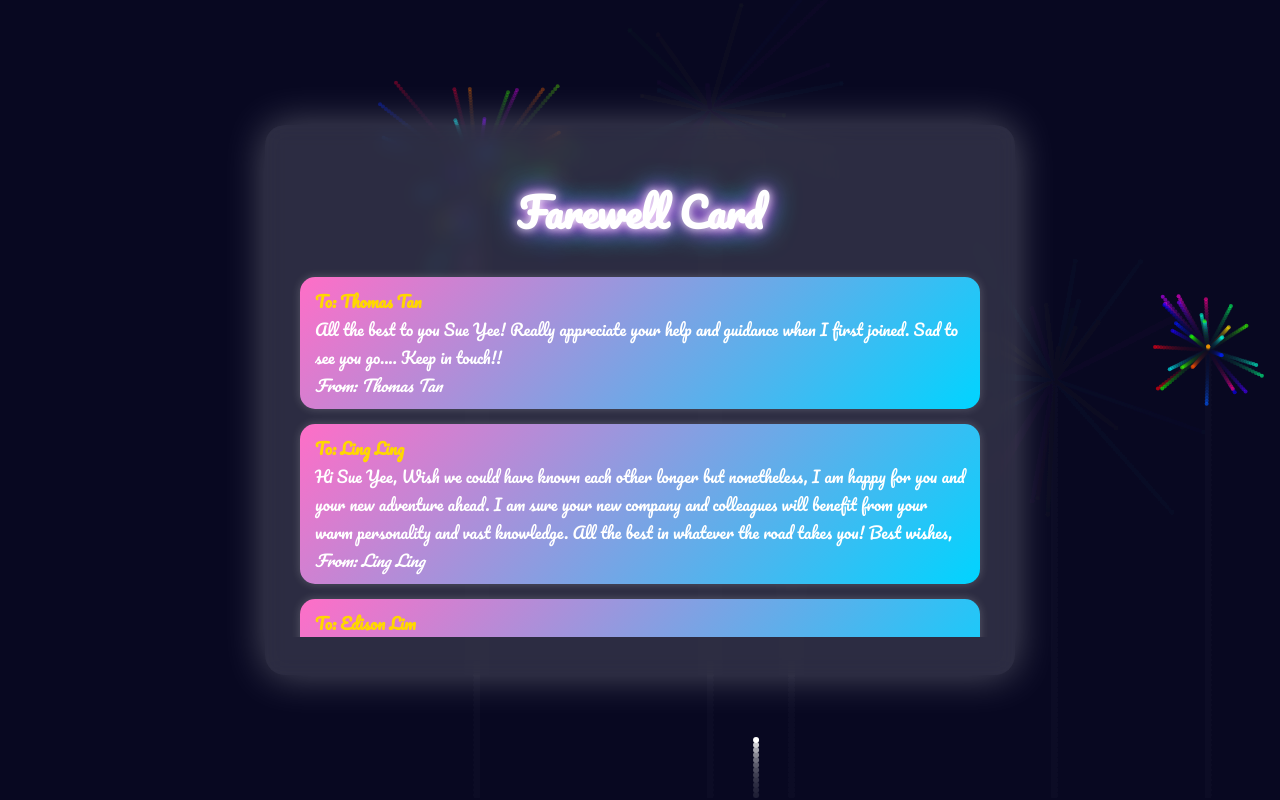
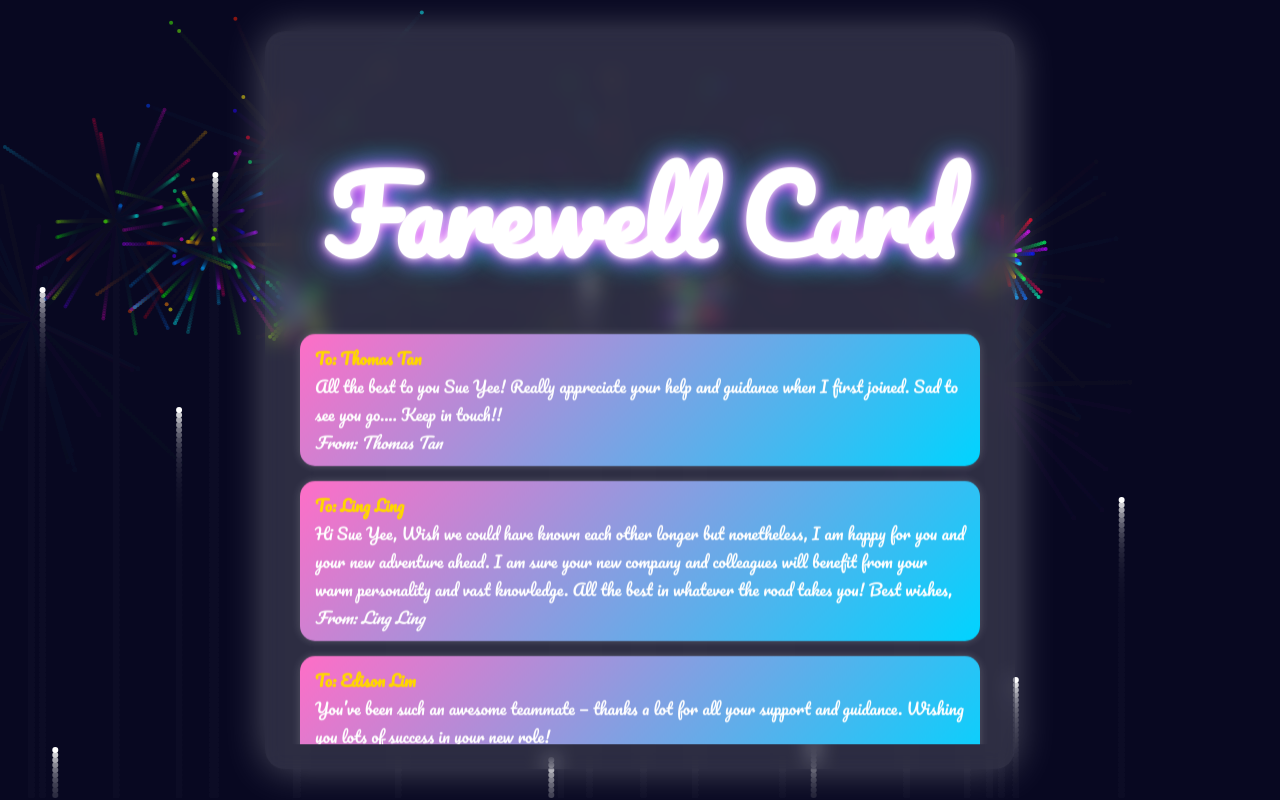
Before and after one commit to chizhebaselcorp-debug/czczczcz, a plain HTML site: page index.html in a window 1280 px wide. Drawn offline with Linux system fonts and the light colour scheme.

Commit message:
Update index.html

```diff
--- a/index.html
+++ b/index.html
@@ -21,8 +21,9 @@ body, html {
   top: 50%;
   left: 50%;
   transform: translate(-50%, -50%);
-  width: 700px;
-  min-height: 500px;
+  width: 90%;           /* 自适应宽度 */
+  max-width: 700px;     /* 最大宽度 */
+  min-height: 400px;
   background: rgba(255,255,255,0.15);
   border-radius: 20px;
   box-shadow: 0 0 40px rgba(255,255,255,0.3);
@@ -35,14 +36,16 @@ body, html {
 
 h1 {
   margin-bottom: 20px;
-  font-size: 40px;
+  font-size: 8vw;       /* 根据屏幕宽度自动缩放 */
+  max-font-size: 40px;
+  min-font-size: 24px;
   text-shadow: 0 0 10px #fff, 0 0 20px #f0f, 0 0 30px #0ff;
 }
 
 #messages {
   margin-top: 20px;
   text-align: left;
-  max-height: 350px;
+  max-height: 50vh;     /* 高度自适应屏幕 */
   overflow-y: auto;
   padding: 10px;
 }
@@ -54,7 +57,7 @@ h1 {
   background: linear-gradient(135deg,#ff6ec7,#00d4ff);
   box-shadow: 0 0 10px rgba(255,255,255,0.2);
   position: relative;
-  opacity: 1; /* 固定显示 */
+  opacity: 1;
   transform: translateY(0) scale(1);
 }
 
@@ -79,16 +82,6 @@ canvas {
 
 <div id="ecardContainer">
   <h1>Farewell Card</h1>
-
-  <div id="inputSection">
-    <!-- 已隐藏 -->
-    <input type="text" id="resignee" placeholder="Resignee’s Name">
-    <textarea id="message" placeholder="Your Blessing" rows="3"></textarea>
-    <input type="text" id="from" placeholder="From">
-    <br>
-    <button onclick="addMessage()">Add Message</button>
-    <button onclick="generateShareable()">Generate Card</button>
-  </div>
 
   <div id="messages">
     <div class="message-item show">
@@ -135,78 +128,90 @@ canvas {
 </div>
 
 <script>
-// 🔹 烟花动画保留原来的代码
+// 🔹 烟花动画（保持原版）
 const canvas = document.getElementById('fireworks');
 const ctx = canvas.getContext('2d');
-canvas.width = window.innerWidth;
-canvas.height = window.innerHeight;
+
+function resizeCanvas() {
+  canvas.width = window.innerWidth;
+  canvas.height = window.innerHeight;
+}
+window.addEventListener('resize', resizeCanvas);
+resizeCanvas();
 
 let fireworks = [];
-
 function rand(min,max){return Math.random()*(max-min)+min;}
 
-function createFirework(){
-  fireworks.push({
-    x: rand(0,canvas.width),
-    y: canvas.height,
-    targetY: rand(50, canvas.height/2),
-    particles: [],
-    exploded: false
-  });
+class Firework{
+  constructor(){
+    this.x = rand(0,canvas.width);
+    this.y = canvas.height;
+    this.targetY = rand(50, canvas.height/2);
+    this.particles = [];
+    this.exploded = false;
+  }
+  update(){
+    if(this.y > this.targetY && !this.exploded){
+      this.y -= 5;
+    } else if(!this.exploded){
+      this.explode();
+    }
+    this.particles.forEach(p => p.update());
+  }
+  explode(){
+    this.exploded = true;
+    for(let i=0;i<30;i++){
+      this.particles.push(new Particle(this.x, this.y));
+    }
+  }
+  draw(){
+    if(!this.exploded){
+      ctx.beginPath();
+      ctx.arc(this.x, this.y, 3, 0, Math.PI*2);
+      ctx.fillStyle = '#fff';
+      ctx.fill();
+    }
+    this.particles.forEach(p => p.draw());
+  }
 }
 
-function draw(){
-  ctx.fillStyle='rgba(10,10,35,0.2)';
-  ctx.fillRect(0,0,canvas.width,canvas.height);
-
-  for(let i=0;i<fireworks.length;i++){
-    let f = fireworks[i];
-    if(!f.exploded){
-      f.y -= 5;
-      ctx.beginPath();
-      ctx.arc(f.x,f.y,3,0,Math.PI*2);
-      ctx.fillStyle = '#fff';
-      ctx.fill();
-      if(f.y <= f.targetY){
-        f.exploded = true;
-        for(let j=0;j<30;j++){
-          f.particles.push({
-            x:f.x,
-            y:f.y,
-            vx:rand(-3,3),
-            vy:rand(-3,3),
-            alpha:1,
-            color:`hsl(${Math.random()*360},100%,50%)`
-          });
-        }
-      }
-    } else {
-      for(let j=0;j<f.particles.length;j++){
-        let p=f.particles[j];
-        p.x += p.vx;
-        p.y += p.vy;
-        p.alpha -= 0.02;
-        ctx.globalAlpha = p.alpha;
-        ctx.beginPath();
-        ctx.arc(p.x,p.y,2,0,Math.PI*2);
-        ctx.fillStyle = p.color;
-        ctx.fill();
-        ctx.globalAlpha = 1;
-      }
-    }
+class Particle{
+  constructor(x,y){
+    this.x = x;
+    this.y = y;
+    this.vx = rand(-3,3);
+    this.vy = rand(-3,3);
+    this.alpha = 1;
+    this.color = `hsl(${Math.random()*360},100%,50%)`;
   }
-
-  fireworks = fireworks.filter(f => !f.exploded || f.particles.some(p=>p.alpha>0));
-  requestAnimationFrame(draw);
+  update(){
+    this.x += this.vx;
+    this.y += this.vy;
+    this.alpha -= 0.02;
+  }
+  draw(){
+    ctx.globalAlpha = this.alpha;
+    ctx.beginPath();
+    ctx.arc(this.x,this.y,2,0,Math.PI*2);
+    ctx.fillStyle = this.color;
+    ctx.fill();
+    ctx.globalAlpha = 1;
+  }
 }
 
-setInterval(createFirework,800);
-draw();
-
-window.addEventListener('resize', ()=>{
-  canvas.width = window.innerWidth;
-  canvas.height = window.innerHeight;
-});
+function animate(){
+  ctx.fillStyle = "rgba(10,10,35,0.2)";
+  ctx.fillRect(0,0,canvas.width,canvas.height);
+  if(Math.random()<0.05) fireworks.push(new Firework());
+  fireworks.forEach(f=>{
+    f.update();
+    f.draw();
+  });
+  fireworks = fireworks.filter(f => !f.exploded || f.particles.some(p=>p.alpha>0));
+  requestAnimationFrame(animate);
+}
+setInterval(()=>fireworks.push(new Firework()),800);
+animate();
 </script>
 
 </body>
```
